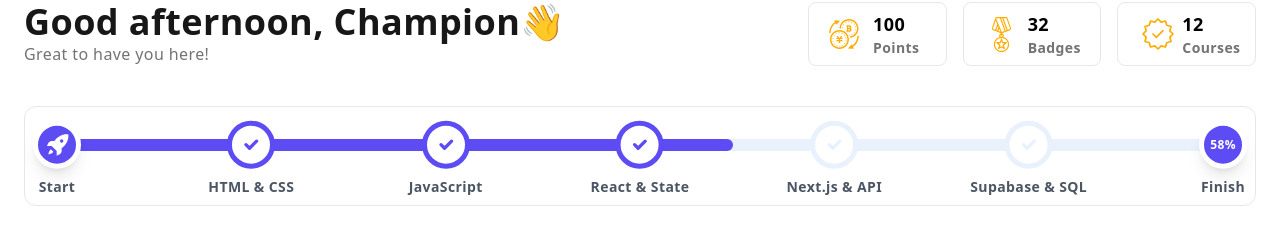
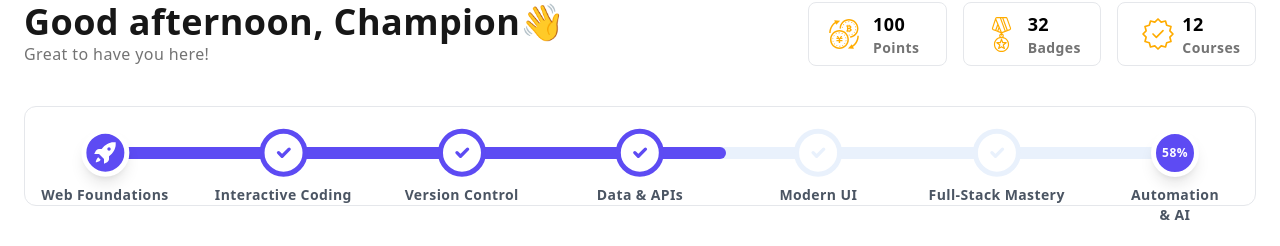
Before and after one commit to Eravity/Rocket.dev, a Next.js app: page / in a window 1280 px wide. Shown: the part 147-393 px from the top of the page. Built offline with nearby package versions, Linux system fonts and the light colour scheme; no server answers; the database is empty.

Commit message:
Fix last roadmap element

```diff
--- a/src/app/_components/Roadmap.tsx
+++ b/src/app/_components/Roadmap.tsx
@@ -5,13 +5,16 @@ import Check from "./Icons/Check";
 import Rocket from "./Icons/Rocket";
 
 const steps = [
-  { title: "Start" },
-  { title: "HTML & CSS" },
-  { title: "JavaScript" },
-  { title: "React & State" },
-  { title: "Next.js & API" },
-  { title: "Supabase & SQL" },
-  { title: "Finish" },
+  { title: "Web Foundations", description: "HTML & CSS Foundations" },
+  {
+    title: "Interactive Coding",
+    description: "JavaScript & TypeScript Essentials",
+  },
+  { title: "Version Control", description: "Git & Version Control" },
+  { title: "Data & APIs", description: "Databases & API Integration" },
+  { title: "Modern UI", description: "Building UI with React" },
+  { title: "Full-Stack Mastery", description: "Full-Stack with Next.js" },
+  { title: "Automation & AI", description: "AI & Automation in Web" },
 ];
 
 const Roadmap = React.memo(
@@ -38,8 +41,12 @@ const Roadmap = React.memo(
           {steps.map((step, index) => {
             const leftPercent = (index / (totalSteps - 1)) * 100;
             const isCompleted = index < currentIndex;
-            const isFirst = step.title === "Start";
-            const isLast = step.title === "Finish";
+            // Set first and last conditions based on index
+            const isFirst = index === 0;
+            const isLast = index === totalSteps - 1;
+            // Adjust transform for the last step to compensate for a two-row description
+            const transformStyle =
+              isLast ? "translate(-50%, -25%)" : "translate(-50%, -32%)";
 
             return (
               <div
@@ -48,7 +55,7 @@ const Roadmap = React.memo(
                 style={{
                   left: `${leftPercent}%`,
                   top: "50%",
-                  transform: "translate(-50%, -32%)",
+                  transform: transformStyle,
                 }}
               >
                 <motion.div
@@ -71,7 +78,7 @@ const Roadmap = React.memo(
                   )}
                 </motion.div>
                 <div className="mt-2 text-sm font-semibold text-center text-gray-600">
-                  {step.title}
+                  <h1 className="">{step.title}</h1>
                 </div>
               </div>
             );
--- a/src/app/_components/Treat.tsx
+++ b/src/app/_components/Treat.tsx
@@ -4,7 +4,7 @@ import Roadmap from "../_components/Roadmap";
 export default function Treat() {
   return (
     <div
-      className={`relative rounded-xl flex flex-col md:flex-row gap-4 md:gap-0 justify-between p-4 min-h-[100px] bg-white border border-gray-200`}
+      className={`relative rounded-xl flex flex-col md:flex-row gap-4 md:gap-0 justify-between py-6 px-16 min-h-[100px] bg-white border border-gray-200`}
     >
       <Roadmap completionPercentage={58} />
     </div>
--- a/src/app/hooks/useRelativeTime.ts
+++ b/src/app/hooks/useRelativeTime.ts
@@ -1,6 +1,10 @@
 import { useState, useEffect } from "react";
 
-export function useRelativeTime({ dateString }: { dateString: string }): string {
+export function useRelativeTime({
+  dateString,
+}: {
+  dateString: string;
+}): string {
   const [timeLeft, setTimeLeft] = useState(() => calculateTimeLeft(dateString));
 
   useEffect(() => {
@@ -19,11 +23,19 @@ function calculateTimeLeft(dateString: string): string {
   const target = new Date(dateString);
   const diffInSeconds = Math.floor((target.getTime() - now.getTime()) / 1000);
 
-  if (diffInSeconds >= 86400) {
-    return `${Math.floor(diffInSeconds / 86400)} ${Math.floor(diffInSeconds / 86400) > 1 ? "Days" : "Day"}`;
+  const days = Math.floor(diffInSeconds / 86400);
+  const hours = Math.floor((diffInSeconds % 86400) / 3600);
+  const minutes = Math.floor((diffInSeconds % 3600) / 60);
+
+  if (days >= 1) {
+    return `${days} ${days > 1 ? "Days" : "Day"} ${hours} ${
+      hours !== 1 ? "Hours" : "Hour"
+    }`;
   }
-  if (diffInSeconds >= 3600) {
-    return `${Math.floor(diffInSeconds / 3600)} ${Math.floor(diffInSeconds / 3600) > 1 ? "Hours" : "Hour"}`;
+  if (hours >= 1) {
+    return `${hours} ${hours !== 1 ? "Hours" : "Hour"} ${minutes} ${
+      minutes !== 1 ? "min" : "min"
+    }`;
   }
-  return `${Math.floor(diffInSeconds / 60)} min ${diffInSeconds % 60} sec`;
+  return `${Math.abs(minutes)} min`;
 }
```
